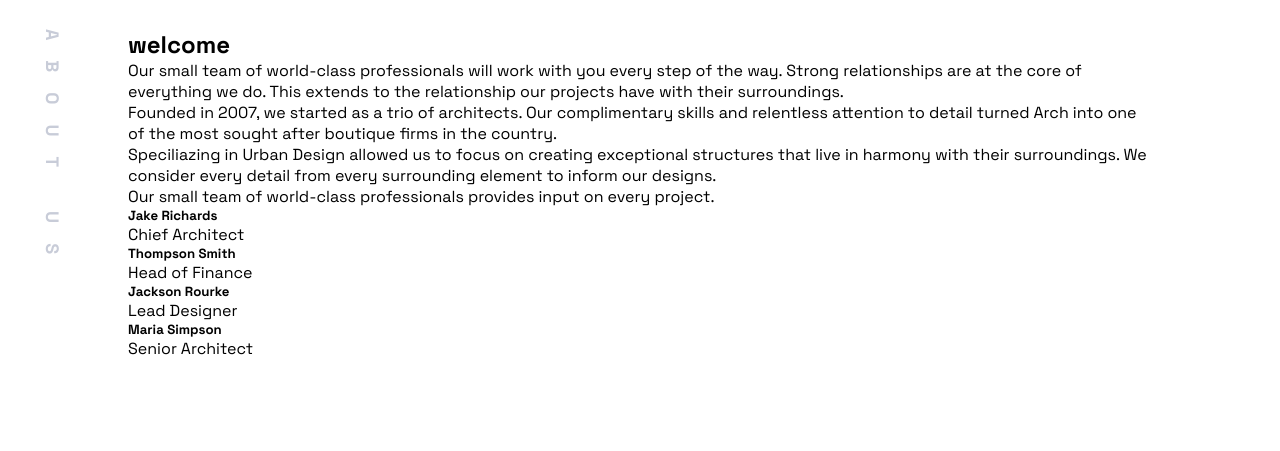
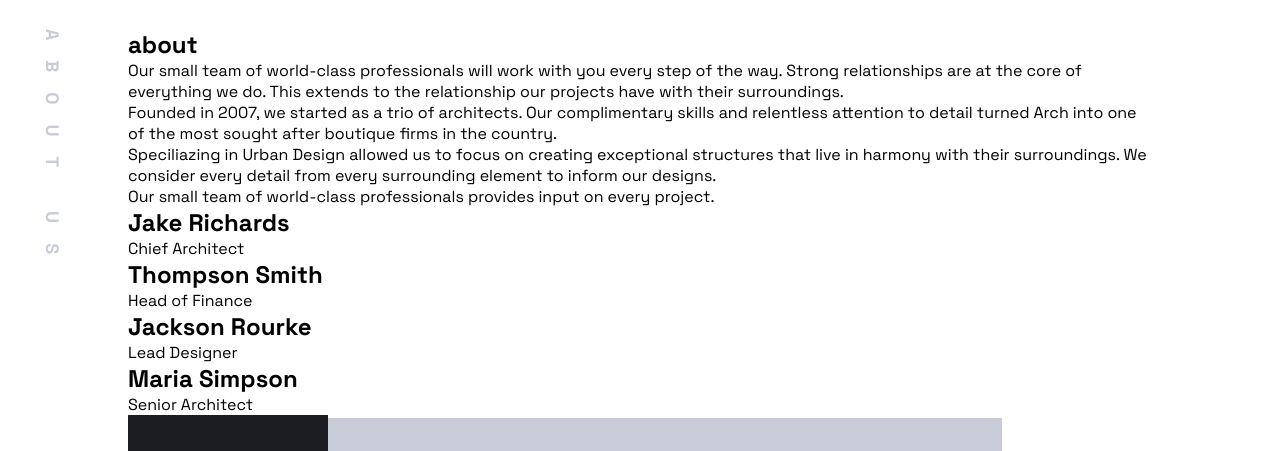
Before and after one commit to massa-ngl/arch_studio_, a plain HTML site: page starter-code/about.html in a window 1280 px wide. Shown: the part 91-542 px from the top of the page. Drawn offline with Linux system fonts and the light colour scheme.

Commit message:
Add about.html

```diff
--- a/starter-code/about.html
+++ b/starter-code/about.html
@@ -5,12 +5,7 @@
     <meta name="viewport" content="width=device-width, initial-scale=1.0" />
     <link rel="stylesheet" href="/styles/about.css" />
 
-    <link
-      rel="icon"
-      type="image/png"
-      sizes="32x32"
-      href="./assets/favicon-32x32.png"
-    />
+    <link rel="icon" type="image/png" sizes="32x32" href="./assets/favicon-32x32.png" />
 
     <title>About | Frontend Mentor | Arch Studio Website Challenge</title>
   </head>
@@ -47,11 +42,12 @@
         </div>
         <div class="section_content">
           <div class="big_welcome">
-            <h1>welcome</h1>
+            <h1>about</h1>
           </div>
           <div class="align_content right">
+            <div class="right_bottom">
               <div class="short_line"></div>
-            <h3 class="txt">Your team of <span class="break">professionals</span></h3>
+              <h1 class="txt">Your team of <span class="break">professionals</span></h1>
               <p class="para">
                 Our small team of world-class professionals will work with you
                 every step of the way. Strong relationships are at the core of
@@ -60,15 +56,16 @@
               </p>
             </div>
           </div>
+        </div>
       </section>
 
       <!-- SECTION 2 -->
       <section class="section_2 mlmr">
         <div class="align_content left">
           <div class="short_line"></div>
-          <h3 class="txt">
+          <h1 class="txt">
             Our <span class="break">Heritage</span>
-          </h3>
+          </h1>
           <p class="para">
             Founded in 2007, we started as a trio of architects. Our
             complimentary skills and relentless attention to detail
@@ -81,12 +78,12 @@
             their surroundings. We consider every detail from every
             surrounding element to inform our designs.
           </p>
-          <p class="para">
+          <p class="">
             Our small team of world-class professionals provides input
             on every project.
           </p>
         </div>
-        <div class="align_content right">
+        <div class="align_content_right">
           <!-- img -->
         </div>
       </section>
@@ -94,30 +91,54 @@
       <!-- SECTION 3 -->
       <section class="section_3 mlmr">
         <div class="content_3_left">
-          <h4 class="txt">The <span class="break">Leaders</span></h4>
+          <h1 class="txt">The <span class="break">Leaders</span></h1>
         </div>
         <div class="content_3_right">
-          <div class="grid_items">
-            <h5 class="name">Jake Richards</h5>
+          <div class="box">
+            <div class="item_1 img_grid">
+              <!-- jake image here -->
+              <!-- <img src="/starter-code/assets/about/desktop/avatar-jake.jpg" alt=""> -->
+            </div>
+            <div class="item_txt">
+              <h1 class="name">Jake Richards</h1>
               <p class="title">Chief Architect</p>
             </div>
-          <div class="grid_items">
-            <h5 class="name">Thompson Smith</h5>
+          </div>
+          <div class="box">
+            <div class="item_2 img_grid">
+              <!-- thompson image here -->
+              <!-- <img src="/starter-code/assets/about/desktop/avatar-thompson.jpg" alt=""> -->
+            </div>
+            <div class="item_txt">
+              <h1 class="name">Thompson Smith</h1>
               <p class="title">Head of Finance</p>
             </div>
-          <div class="grid_items">
-            <h5 class="name">Jackson Rourke</h5>
+          </div>
+          <div class="box">
+            <div class="item_3 img_grid">
+              <!-- jackson image here -->
+              <!-- <img src="/starter-code/assets/about/desktop/avatar-jackson.jpg" alt=""> -->
+            </div>
+            <div class="item_txt">
+              <h1 class="name">Jackson Rourke</h1>
               <p class="title">Lead Designer</p>
             </div>
-          <div class="grid_items">
-            <h5 class="name">Maria Simpson</h5>
+          </div>
+          <div class="box">
+            <div class="item_4 img_grid">
+              <!-- maria image here -->
+              <!-- <img src="/starter-code/assets/about/desktop/avatar-maria.jpg" alt=""> -->
+            </div>
+            <div class="item_txt">
+              <h1 class="name">Maria Simpson</h1>
               <p class="title">Senior Architect</p>
+            </div>
           </div>
         </div>
       </section>
 
       <!-- FOOTER -->
-      <!-- <footer class="mlmr">
+      <footer class="mlmr">
       <div class="footer_sec">
         <div class="logo_f">
           <a href="#"><img src="./assets/logo_light.svg" alt="" /></a>
@@ -134,7 +155,7 @@
           </button>
         </div>
       </div>
-    </footer> -->
+    </footer>
     </div>
   </body>
 </html>
```
Lines whose indentation alone changed are shown as unchanged.
